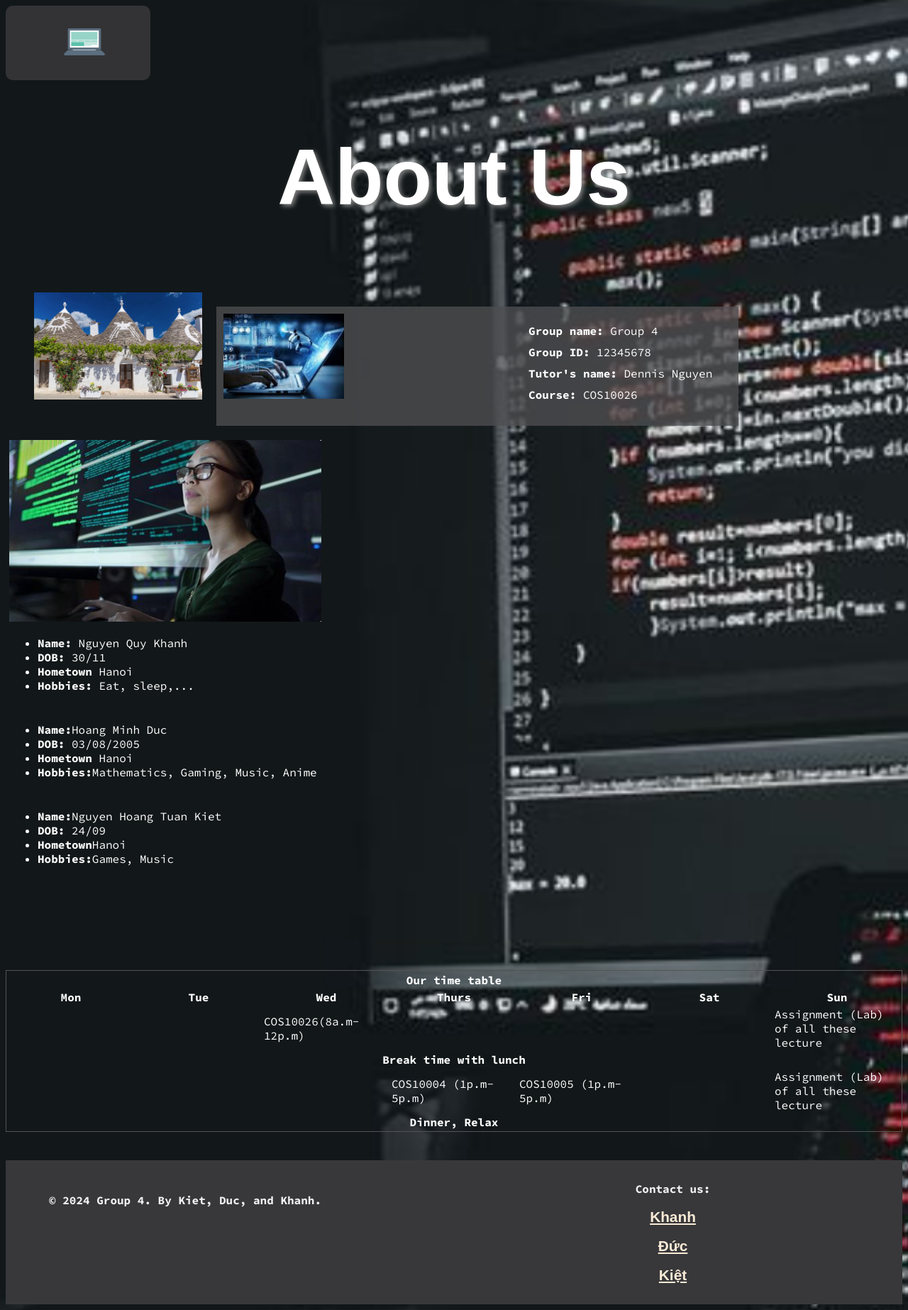
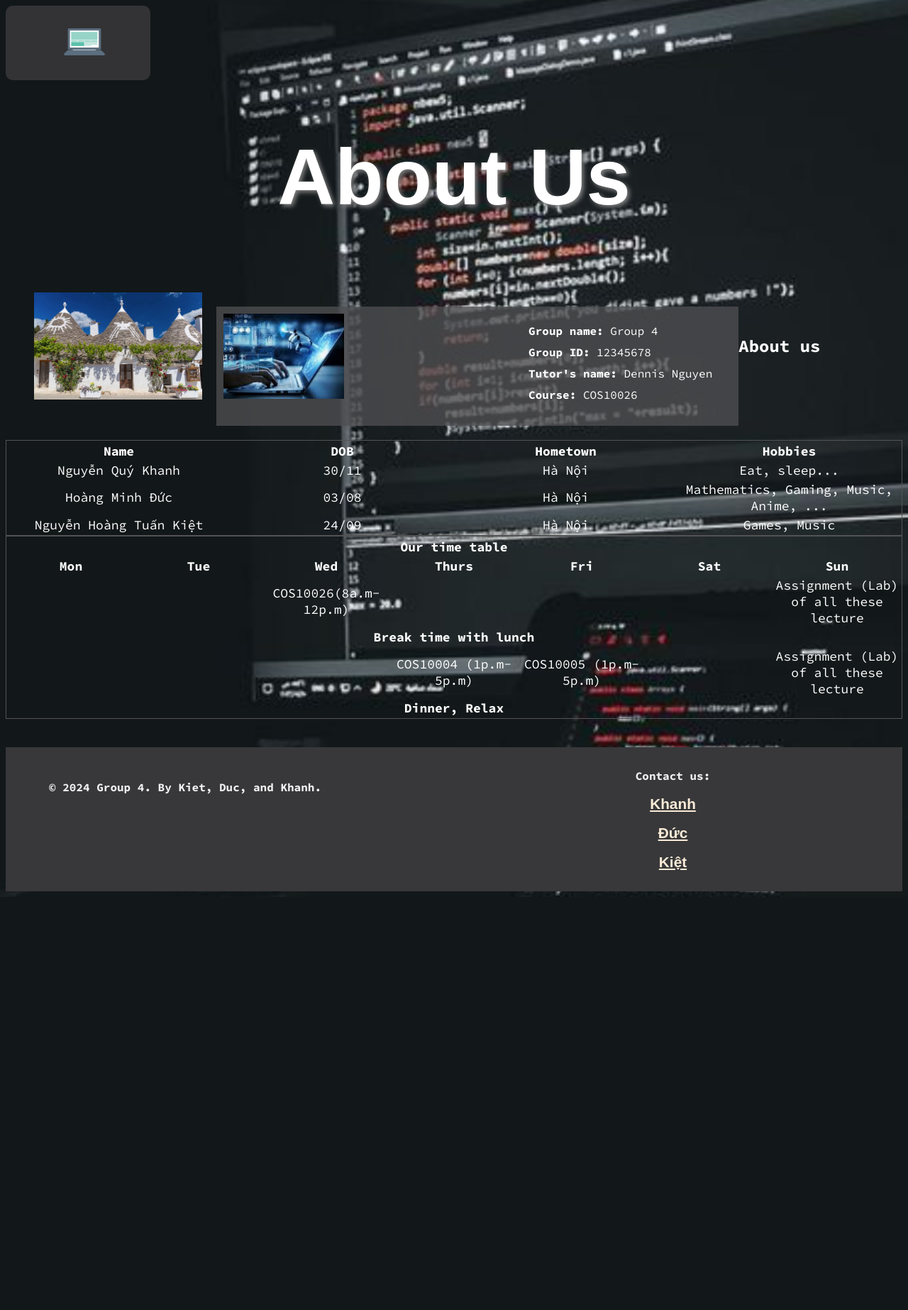
Before and after one commit to chickennugget11/mainassignment, a PHP site: page /about.html in a window 1280 px wide. Shown: the whole page at 71% size. After the commit the page ends 1264 px from the top, so only its background shows below. Run offline with PHP 8.4, Linux system fonts and the light colour scheme; some web fonts are replaced.

Commit message:
changed about to a table, also pls

```diff
--- a/about.html
+++ b/about.html
@@ -37,11 +37,11 @@
 	</header>
 	<h1 class="bg">About Us</h1>
 	<figure>
-		<img src="group4.png" alt="group4">
+		<img src="images/group4.png" alt="group4">
 	</figure>
 	<main class="abus">
 		<aside>
-			<img src="p4.png" alt="computer">
+			<img src="images/p4.png" alt="computer">
 		</aside>
 		<ul>
 			<li><strong>Group name:</strong> Group 4</li>
@@ -51,31 +51,33 @@
 		</ul>
 	</main>
 	<br><br>
-	<section class="khanh">
-		<img src="data.png" alt="khanh">
-		<ul>
-			<li><strong>Name:</strong> Nguyen Quy Khanh</li>
-			<li><strong>DOB:</strong> 30/11</li>
-			<li><strong>Hometown</strong> Hanoi</li>
-			<li><strong>Hobbies:</strong> Eat, sleep,...</li>
-		</ul>
-	</section>
-	<section class="duc">
-		<ul>
-			<li><strong>Name:</strong>Hoang Minh Duc</li>
-			<li><strong>DOB:</strong> 03/08/2005</li>
-			<li><strong>Hometown</strong> Hanoi</li>
-			<li><strong>Hobbies:</strong>Mathematics, Gaming, Music, Anime</li>
-		</ul>
-	</section>
-	<section class="kiet">
-		<ul>
-			<li><strong>Name:</strong>Nguyen Hoang Tuan Kiet </li>
-			<li><strong>DOB:</strong> 24/09</li>
-			<li><strong>Hometown</strong>Hanoi</li>
-			<li><strong>Hobbies:</strong>Games, Music </li>
-		</ul>
-	</section>
+	<h2>About us</h2>
+	<table>
+		<tr>
+			<th>Name</th>
+			<th>DOB</th>
+			<th>Hometown</th>
+			<th>Hobbies</th>
+		</tr>
+		<tr>
+			<td>Nguyễn Quý Khanh</td>
+			<td>30/11</td>
+			<td>Hà Nội</td>
+			<td>Eat, sleep...</td>
+		</tr>
+		<tr>
+			<td>Hoàng Minh Đức</td>
+			<td>03/08</td>
+			<td>Hà Nội</td>
+			<td>Mathematics, Gaming, Music, Anime, ...</td>
+		</tr>
+		<tr>
+			<td>Nguyễn Hoàng Tuấn Kiệt</td>
+			<td>24/09</td>
+			<td>Hà Nội</td>
+			<td>Games, Music</td>
+		</tr>
+	</table>
 	<table>
 		<tr>
 			<th colspan="7">Our time table</th>
--- a/styles/index.css
+++ b/styles/index.css
@@ -364,3 +364,19 @@ td a {
     background-image: url("bgp1.png");
     background-size: cover;
 }
+
+
+
+aside img {
+    float: left;
+    width: 59%;
+    margin-right: 10px;
+}
+
+table,
+td,
+th {
+    font-size: large;
+    text-align: center;
+    margin: 0;
+}
```
